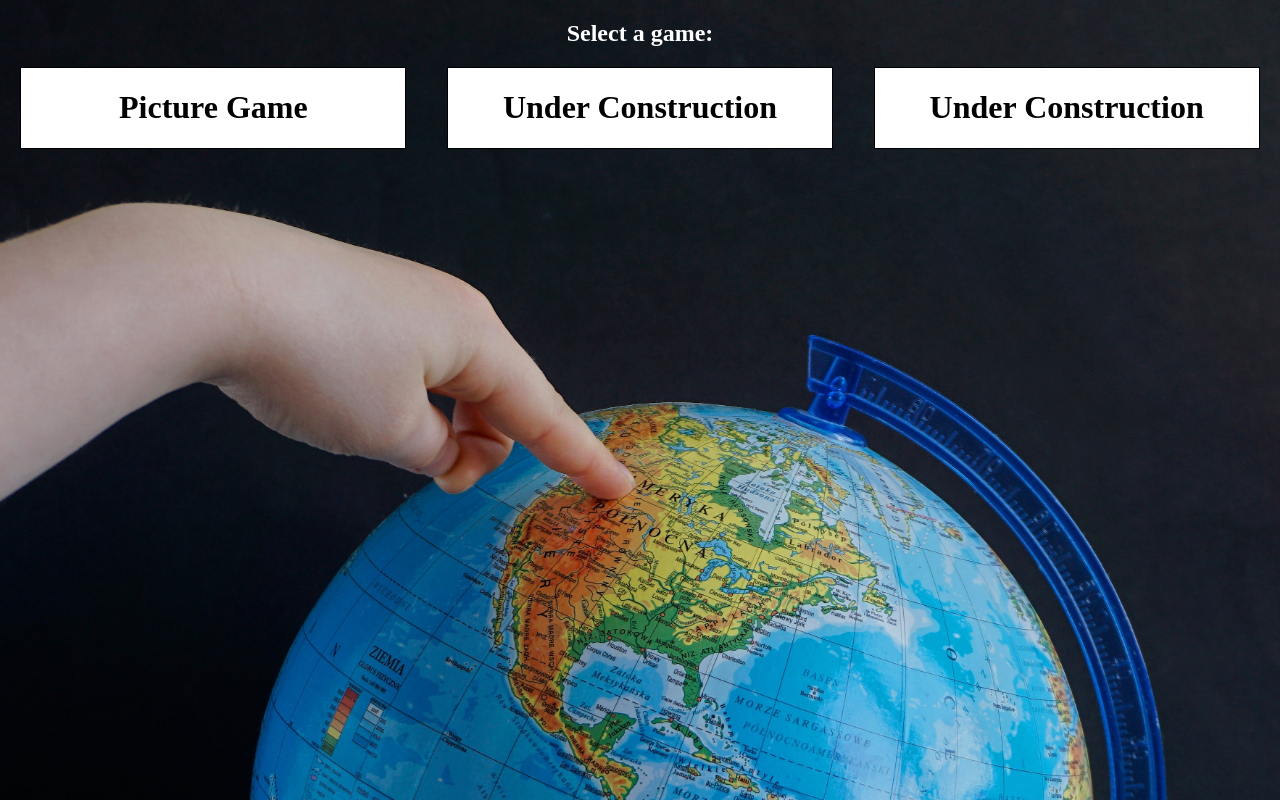
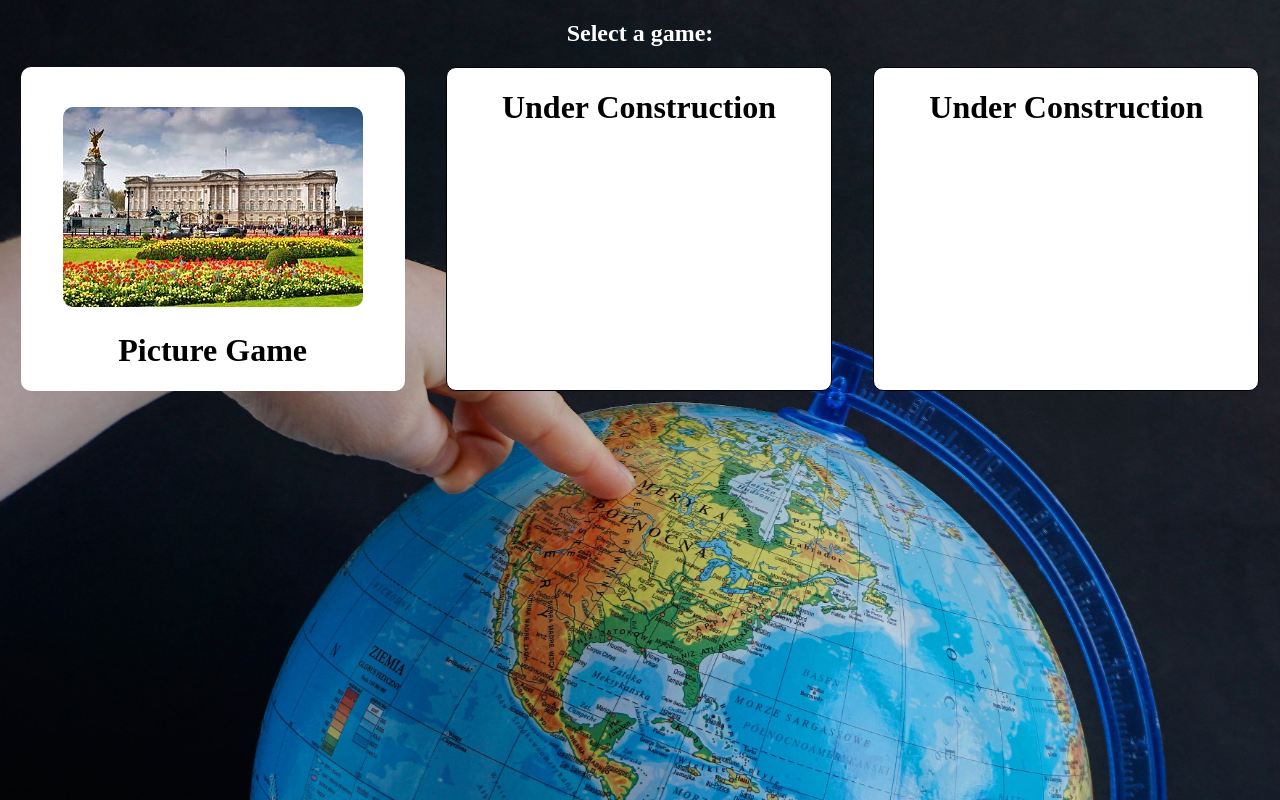
Before and after one commit to hossydossy/groupproject, a Vue app in the folder client/: page / in a window 1280 px wide. Both pictures are taken after a click on the button "Play". Built offline with nearby package versions, Linux system fonts and the light colour scheme.

Commit message:
commit before merge to develop

```diff
--- a/client/src/components/Answer.vue
+++ b/client/src/components/Answer.vue
@@ -13,13 +13,14 @@ export default {
 <style lang="css" scoped>
 .container {
   border: 1px solid Black;
+  border-radius: 10px;
   width: 30%;
   background-color: White;
-  margin: 20px auto 20px auto;
+  margin: 80px auto 40px auto;
   display: flex;
 
 }
 h3 {
-  margin: 20px auto 20px auto;
+  margin: 50px auto 50px auto;
 }
 </style>
--- a/client/src/components/PictureGameSelect.vue
+++ b/client/src/components/PictureGameSelect.vue
@@ -1,5 +1,6 @@
 <template lang="html">
   <div class="container" v-on:click="playPictureGame">
+    <img :src="`images/gbr_03.jpg`"></img>
     <h1>Picture Game</h1>
   </div>
 </template>
@@ -18,8 +19,13 @@ export default {
 
 <style lang="css" scoped>
 .container {
-  border: 1px solid Black;
+  /* border: 1px solid Black; */
   width: 30%;
   background-color: White;
+  border-radius: 10px;
+}
+img{
+  border-radius: 10px;
+  margin: 40px auto 0 auto;
 }
 </style>
--- a/client/src/components/Question.vue
+++ b/client/src/components/Question.vue
@@ -13,11 +13,18 @@ export default {
 <style lang="css" scoped>
 .container {
   border: 1px solid Black;
-  margin: 20px auto 20px auto;
+  margin: 0 auto;
   display: flex;
+  /* padding: 20px; */
+  background-color: White;
+  height: 420px;
+  width: 600px;
+  border-radius: 10px;
 }
 img{
-  /* width: 100%; */
+  max-width: 90%;
+  margin: auto;
+  border-radius: 10px;
   /* align-items: center; */
 }
 h1{
--- a/client/src/components/UnderConstruction.vue
+++ b/client/src/components/UnderConstruction.vue
@@ -15,5 +15,6 @@ export default {
   border: 1px solid Black;
   width: 30%;
   background-color: White;
+  border-radius: 10px;
 }
 </style>
```
